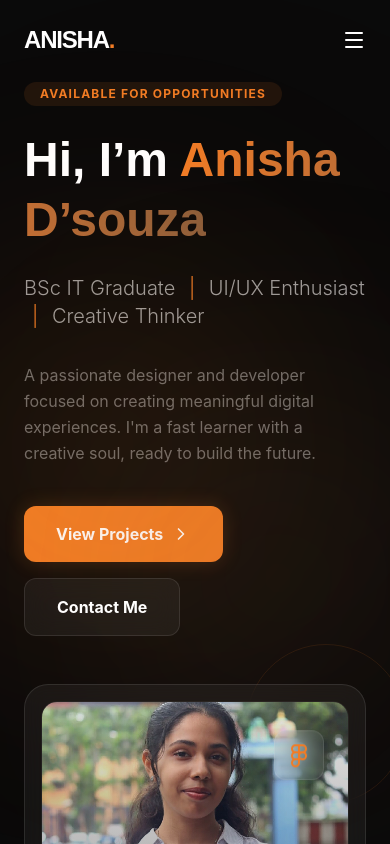
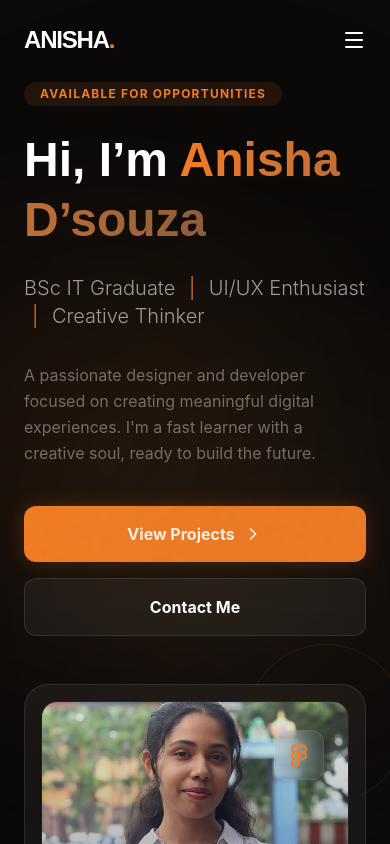
Before and after one commit to anishadsouza1207-star/My-Portfolio, a React (Vite) app: page / in a window 390 px wide. Shown: the top 844 px of the page. Built offline with nearby package versions, Linux system fonts and the light colour scheme.

Commit message:
updated portfolio

```diff
--- a/src/App.tsx
+++ b/src/App.tsx
@@ -136,16 +136,16 @@ const Hero = () => {
             A passionate designer and developer focused on creating meaningful digital experiences. I'm a fast learner with a creative soul, ready to build the future.
           </p>
 
-          <div className="flex flex-wrap gap-4">
+          <div className="flex flex-col sm:flex-row flex-wrap gap-4">
             <a
               href="#projects"
-              className="px-8 py-4 rounded-xl bg-accent-orange text-white font-bold flex items-center gap-2 hover:scale-105 transition-transform glow-orange"
+              className="px-8 py-4 rounded-xl bg-accent-orange text-white font-bold flex items-center justify-center sm:justify-start gap-2 hover:scale-105 transition-transform glow-orange w-full sm:w-auto"
             >
               View Projects <ChevronRight size={20} />
             </a>
             <a
               href="#contact"
-              className="px-8 py-4 rounded-xl glass text-white font-bold hover:bg-white/10 transition-all"
+              className="px-8 py-4 rounded-xl glass text-white font-bold hover:bg-white/10 transition-all w-full sm:w-auto text-center"
             >
               Contact Me
             </a>
```
